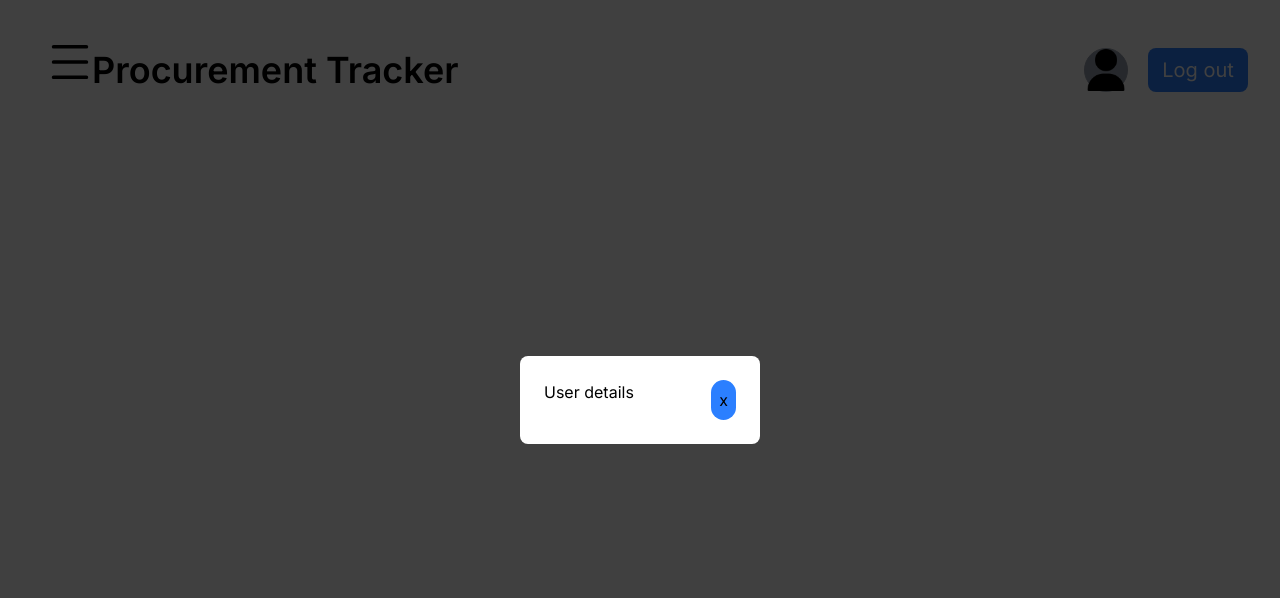
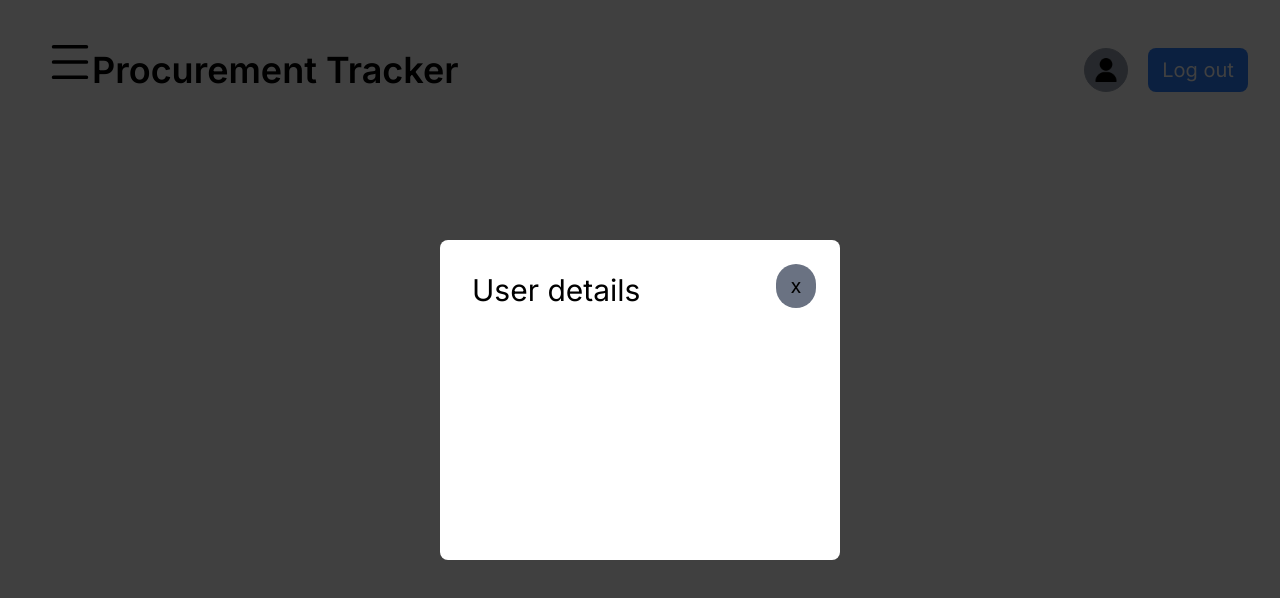
Before and after one commit to arya23923/procurement-tracker-system, a React (Vite) app: page / in a window 1280 px wide. Both pictures are taken after a click on the button 1106 px from the left and 70 px from the top of the page. Shown: the top 598 px of the page. Built offline with nearby package versions, Linux system fonts and the light colour scheme.

Commit message:
profile modal fully functional

```diff
--- a/src/components/Header.tsx
+++ b/src/components/Header.tsx
@@ -4,18 +4,20 @@ import Profileicon from './images/user.png'
 
 const Header: FC = () => {
   const [isModal, setModal] = useState<boolean>(false);
+  const closeModal = () => setModal(false);
+
   return (
     <header className='flex justify-between items-center w-full pt-4'>
       <div className='flex w-100'>
         <div className='text-xl md:text-4xl font-semibold p-0 md:pl-15 md:mt-5 md:p-0 md:w-50 whitespace-nowrap'>Procurement Tracker</div>
       </div>
       <div className='flex justify-between gap-x-2 md:gap-x-5'>
-          <button onClick={() => setModal(!isModal)} className='bg-gray-400 md:w-11 w-10 border rounded-full border-gray-400 m-5'>
-            <img src={Profileicon} alt="profile_icon" />
+          <button onClick={() => setModal(!isModal)} className='bg-gray-400 md:w-11 w-10 border rounded-full border-gray-400 m-5 flex justify-center items-center'>
+            <img src={Profileicon} alt="profile_icon" className='w-6'/>
           </button>
           <button className='bg-blue-500 w-20 p-2 text-white rounded-lg md:text-xl md:w-25'>Log out</button>
       </div>
-      {isModal && <Modal /> }
+      {isModal && <Modal onClose={closeModal}/> }
     </header>
   );
 };
--- a/src/components/modal.tsx
+++ b/src/components/modal.tsx
@@ -1,11 +1,15 @@
 import React, {FC} from "react";
 
-const Modal : FC = () => {
+interface ModalProps {
+  onClose: () => void;
+}
+
+const Modal : FC<ModalProps> = ({onClose}) => {
     return(
          <div className="fixed inset-0 bg-black/75 z-10 flex items-center justify-center">
-            <div className="bg-white flex justify-between p-6 rounded-lg w-60">
-                <p>User details</p>
-                <button className="bg-blue-500 rounded-full p-2">x</button>
+            <div className="bg-white flex justify-between items-start p-6 rounded-lg w-70 h-50 md:w-100 md:h-80">
+                <p className="p-2 md:text-3xl">User details</p>
+                <button onClick={onClose} className="bg-gray-500 w-10 rounded-full p-2 md:text-xl">x</button>
             </div>
         </div>
     )
```
